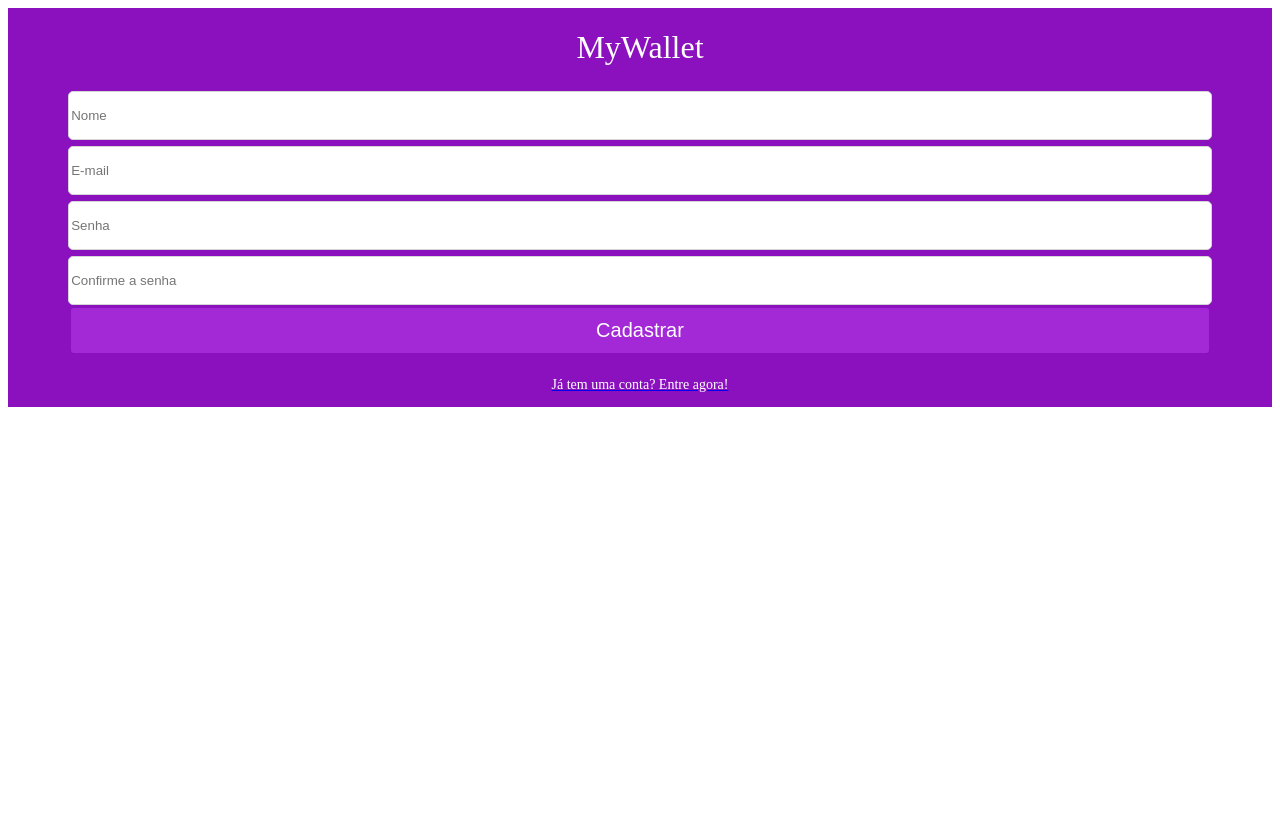
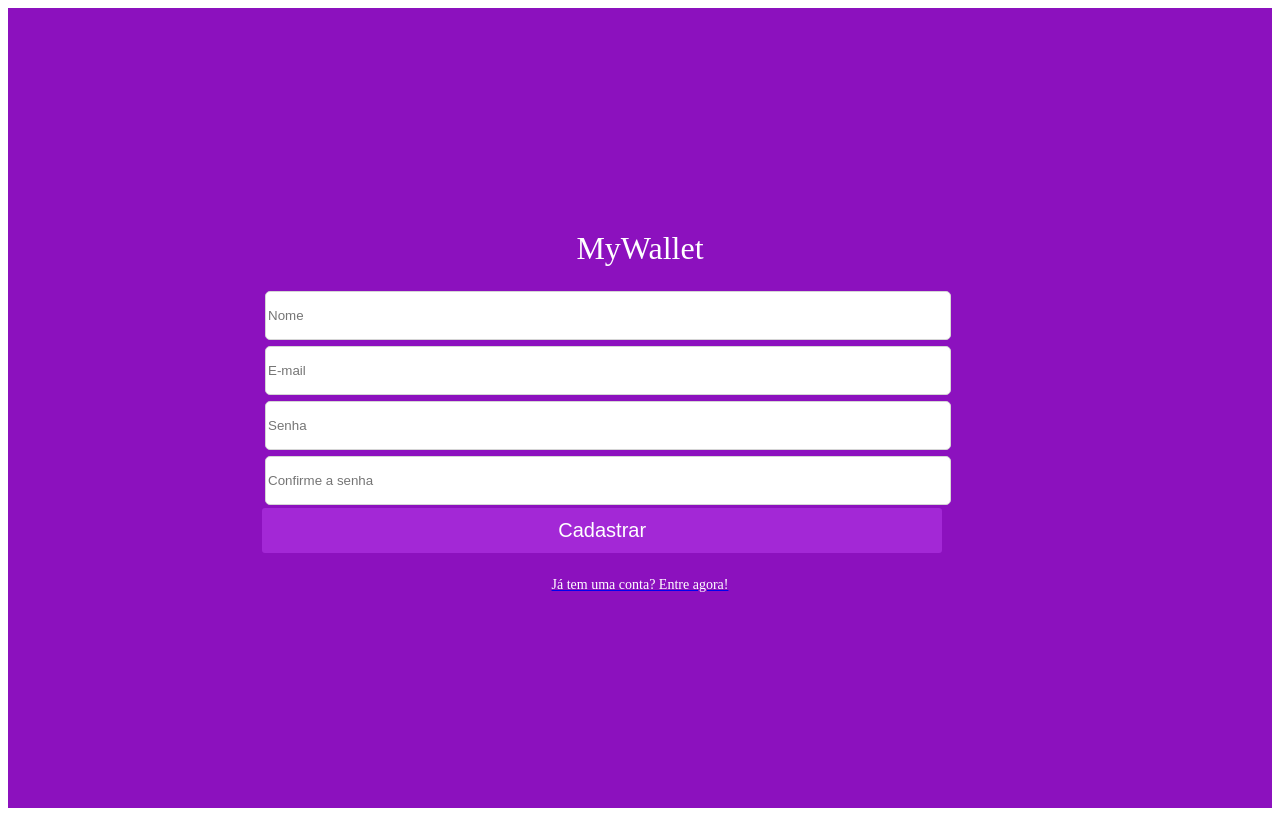
Before and after one commit to vandreraia/projeto13-mywallet-front, a React (Create React App) app: page /home in a window 1280 px wide. Built offline with nearby package versions, Linux system fonts and the light colour scheme.

Commit message:
feat: front integrated with back

```diff
--- a/src/Components/Login.js
+++ b/src/Components/Login.js
@@ -15,8 +15,8 @@ export default function Login() {
     function login(event) {
         event.preventDefault();
         const body2 = {
-            email: "ze@gmail.com",
-            password: "123456"
+            email: "a@a.com",
+            password: "c"
         };
         const body = {
             email,
@@ -24,7 +24,7 @@ export default function Login() {
         };
         setLoading(true);
 
-        const promise = axios.post("https://mock-api.bootcamp.respondeai.com.br/api/v2/trackit/auth/login",
+        const promise = axios.post("http://localhost:5000/login",
             body2);
         promise.then((res) => {
             // setToken({
@@ -39,7 +39,7 @@ export default function Login() {
 
         promise.catch(() => {
             setLoading(false);
-            console.log("falha de login");
+            alert("falha de login");
         }
         );
     }
@@ -60,6 +60,8 @@ export default function Login() {
 }
 
 const Container = styled.div`
+    width: 100%;
+    height: 100vh;
     display: flex;
     flex-direction: column;
     align-items: center;
--- a/src/Components/Register.js
+++ b/src/Components/Register.js
@@ -8,8 +8,8 @@ export default function Register() {
     const navigate = useNavigate();
     const [email, setEmail] = useState();
     const [password, setPassword] = useState();
+    const [confirmPassword, setConfirmPassword] = useState();
     const [name, setName] = useState();
-    const [image, setImage] = useState();
     const [loading, setLoading] = useState(false);
 
     function registerAcount(event) {
@@ -17,12 +17,14 @@ export default function Register() {
             email,
             password,
             name,
-            image
         };
+
+        if (password === confirmPassword) {
+
             setLoading(true);
             event.preventDefault();
             console.log(body)
-        const promise = axios.post("https://mock-api.bootcamp.respondeai.com.br/api/v2/trackit/auth/sign-up"
+            const promise = axios.post("http://localhost:5000/sign-up"
                 , body);
             promise.then((res) => {
                 console.log(res)
@@ -35,18 +37,22 @@ export default function Register() {
                 alert("falha de registro");
             }
             );
+        } else {
+            alert("Senhas nao coincide")
+        }
     }
     return (
         <>
             <Container>
                 <h1>MyWallet</h1>
 
+                <form onSubmit={registerAcount} >
                     <input disabled={loading ? true : false} type="text" placeholder="Nome" onChange={e => setName(e.target.value)}></input>
                     <input disabled={loading ? true : false} type="email" placeholder="E-mail" onChange={e => setEmail(e.target.value)}></input>
                     <input disabled={loading ? true : false} type="password" placeholder="Senha" onChange={e => setPassword(e.target.value)}></input>
-                <input disabled={loading ? true : false} type="password" placeholder="Confirme a senha" onChange={e => setPassword(e.target.value)}></input>
-                <button onClick={registerAcount}><PropagateLoader size={10} loading={loading} color="white" />{loading ? "" : "Cadastrar"}</button>
-
+                    <input disabled={loading ? true : false} type="password" placeholder="Confirme a senha" onChange={e => setConfirmPassword(e.target.value)}></input>
+                    <button type="submit"><PropagateLoader size={10} loading={loading} color="white" />{loading ? "" : "Cadastrar"}</button>
+                </form>
                 <Link to="/">
                     <p>Já tem uma conta? Entre agora!</p>
                 </Link>
@@ -56,6 +62,8 @@ export default function Register() {
 }
 
 const Container = styled.div`
+width: 100%;
+height: 100vh;
 display: flex;
 flex-direction: column;
 align-items: center;
```
Lines whose indentation alone changed are shown as unchanged.
